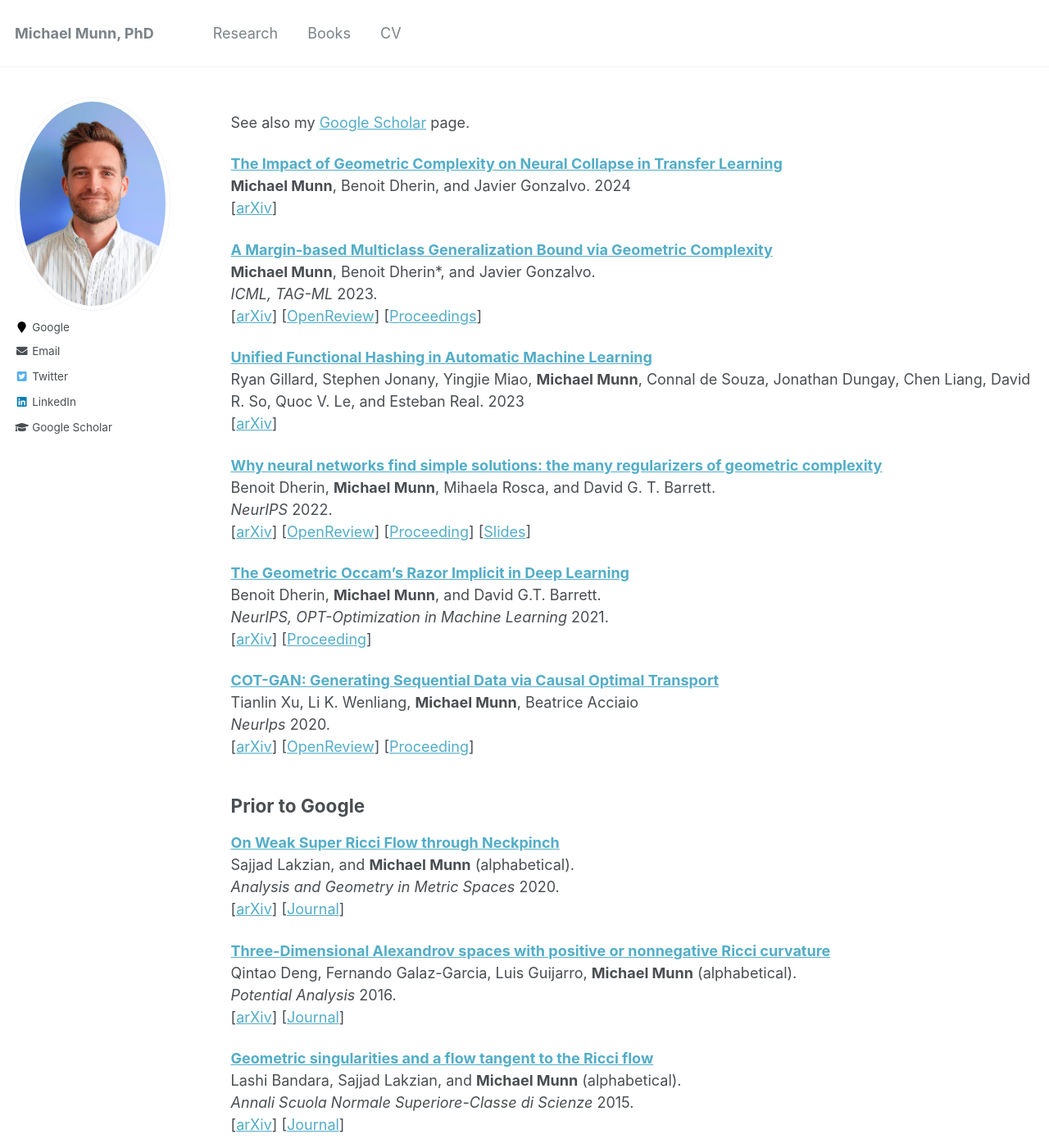
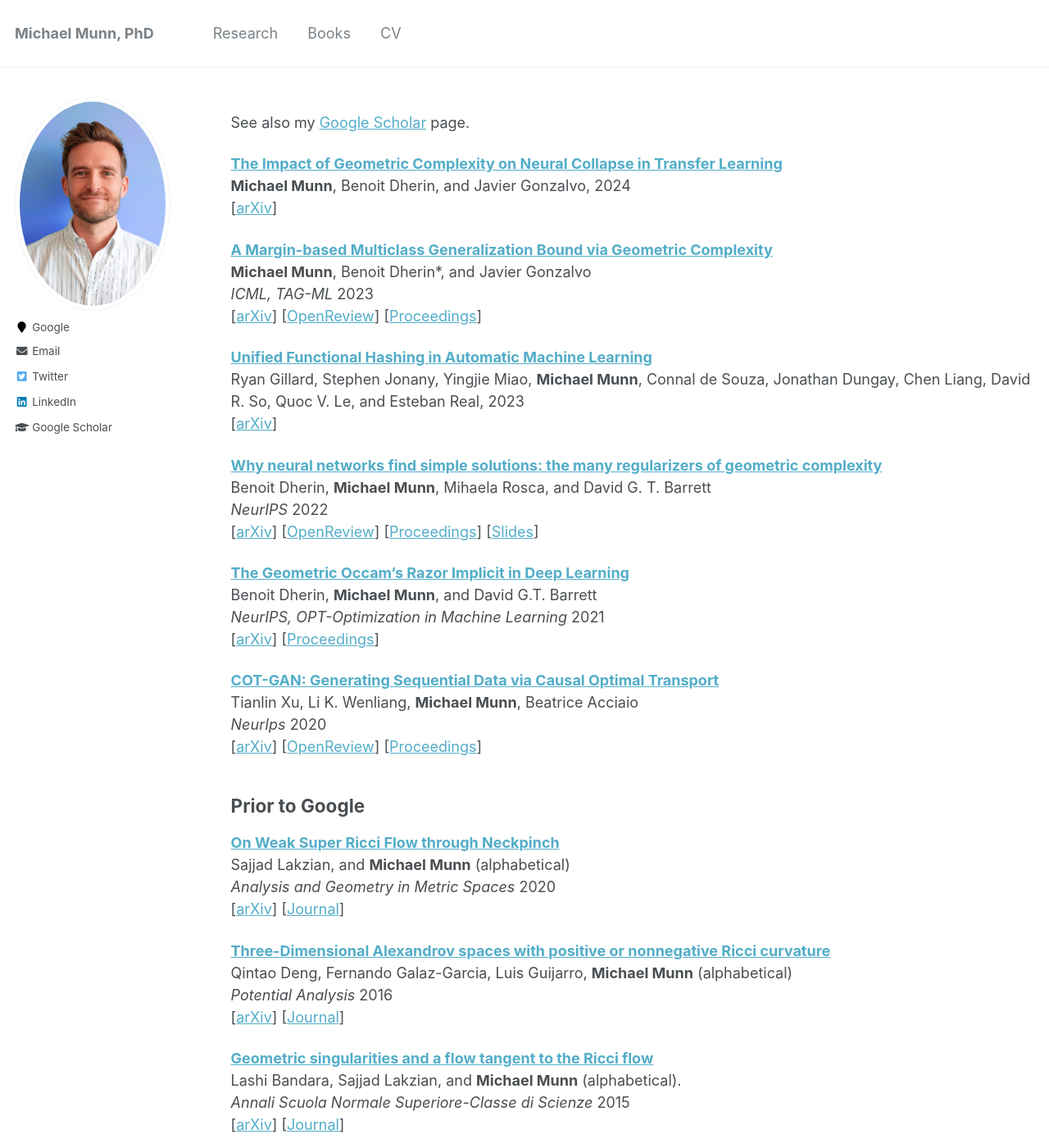
Before and after one commit to munnm/munnm.github.io, a Jekyll site: the page built from _pages/research.md, in a window 1280 px wide and 1400 px high. Shown: the whole window at 82% size. Built offline with Jekyll 4.4.1, drawn with Linux system fonts in a browser that asks for light colours; some of the changed text lies outside the part shown.

```diff
--- a/_pages/research.md
+++ b/_pages/research.md
@@ -9,69 +9,69 @@ author_profile: true
 See also my [Google Scholar](https://scholar.google.com/citations?user=agHn7jkAAAAJ&hl=en) page.
 
 [**The Impact of Geometric Complexity on Neural Collapse in Transfer Learning**](https://arxiv.org/abs/2405.15706) \\
-**Michael Munn**, Benoit Dherin, and Javier Gonzalvo. 2024 \\
+**Michael Munn**, Benoit Dherin, and Javier Gonzalvo, 2024 \\
 \[[arXiv](https://arxiv.org/abs/2405.15706)\]
 
 [**A Margin-based Multiclass Generalization Bound via Geometric Complexity**](https://arxiv.org/abs/) \\
-**Michael Munn**, Benoit Dherin\*, and Javier Gonzalvo. \\
-*ICML, TAG-ML* 2023. \\
+**Michael Munn**, Benoit Dherin\*, and Javier Gonzalvo \\
+*ICML, TAG-ML* 2023 \\
 \[[arXiv](https://arxiv.org/abs/)\]
 \[[OpenReview](https://openreview.net/forum?id=fEx3f7YXv1)\]
 \[[Proceedings](https://proceedings.mlr.press/v221/munn23a.html)\]
 
 [**Unified Functional Hashing in Automatic Machine Learning**](https://arxiv.org/abs/2302.05433) \\
-Ryan Gillard, Stephen Jonany, Yingjie Miao, **Michael Munn**, Connal de Souza, Jonathan Dungay, Chen Liang, David R. So, Quoc V. Le, and Esteban Real. 2023 \\
+Ryan Gillard, Stephen Jonany, Yingjie Miao, **Michael Munn**, Connal de Souza, Jonathan Dungay, Chen Liang, David R. So, Quoc V. Le, and Esteban Real, 2023 \\
 \[[arXiv](https://arxiv.org/abs/2302.05433)\]
 
 [**Why neural networks find simple solutions: the many regularizers of geometric complexity**](https://arxiv.org/abs/2209.13083) \\
-Benoit Dherin, **Michael Munn**, Mihaela Rosca, and David G. T. Barrett. \\
-*NeurIPS* 2022. \\
+Benoit Dherin, **Michael Munn**, Mihaela Rosca, and David G. T. Barrett \\
+*NeurIPS* 2022 \\
 \[[arXiv](https://arxiv.org/abs/2209.13083)\]
 \[[OpenReview](https://openreview.net/forum?id=-ZPeUAJlkEu)\]
-\[[Proceeding](https://proceedings.neurips.cc/paper_files/paper/2022/hash/0ff3502bb29570b219967278db150a50-Abstract-Conference.html)\]
+\[[Proceedings](https://proceedings.neurips.cc/paper_files/paper/2022/hash/0ff3502bb29570b219967278db150a50-Abstract-Conference.html)\]
 \[[Slides](https://nips.cc/media/neurips-2022/Slides/54458_xKZYv76.pdf)\]
 
 
 [**The Geometric Occam's Razor Implicit in Deep Learning**](https://arxiv.org/abs/2111.15090) \\
-Benoit Dherin, **Michael Munn**, and David G.T. Barrett. \\
-*NeurIPS, OPT-Optimization in Machine Learning* 2021. \\
+Benoit Dherin, **Michael Munn**, and David G.T. Barrett \\
+*NeurIPS, OPT-Optimization in Machine Learning* 2021 \\
 \[[arXiv](https://arxiv.org/abs/2111.15090)\]
-\[[Proceeding](https://proceedings.mlr.press/v195/zhang23a.html)\]
+\[[Proceedings](https://proceedings.mlr.press/v195/zhang23a.html)\]
 
 [**COT-GAN: Generating Sequential Data via Causal Optimal Transport**](https://arxiv.org/abs/2006.08571)\\
 Tianlin Xu, Li K. Wenliang, **Michael Munn**, Beatrice Acciaio \\
-*NeurIps* 2020. \\
+*NeurIps* 2020 \\
 \[[arXiv](https://arxiv.org/abs/2006.08571)\]
 \[[OpenReview](https://openreview.net/forum?id=MVJi7SdV1mp)\]
-\[[Proceeding](https://proceedings.neurips.cc/paper/2020/hash/641d77dd5271fca28764612a028d9c8e-Abstract.html)\]
+\[[Proceedings](https://proceedings.neurips.cc/paper/2020/hash/641d77dd5271fca28764612a028d9c8e-Abstract.html)\]
 
 ## Prior to Google
 
 [**On Weak Super Ricci Flow through Neckpinch**](https://arxiv.org/abs/2008.10508) \\
-Sajjad Lakzian, and **Michael Munn** (alphabetical). \\
-*Analysis and Geometry in Metric Spaces* 2020. \\
+Sajjad Lakzian, and **Michael Munn** (alphabetical) \\
+*Analysis and Geometry in Metric Spaces* 2020 \\
 \[[arXiv](https://arxiv.org/abs/2008.10508)\]
 \[[Journal](https://www.degruyter.com/document/doi/10.1515/agms-2020-0123/html?lang=en)\]
 
 [**Three-Dimensional Alexandrov spaces with positive or nonnegative Ricci curvature**](https://arxiv.org/abs/1602.07724) \\
-Qintao Deng, Fernando Galaz-Garcia, Luis Guijarro, **Michael Munn** (alphabetical). \\
-*Potential Analysis* 2016. \\
+Qintao Deng, Fernando Galaz-Garcia, Luis Guijarro, **Michael Munn** (alphabetical) \\
+*Potential Analysis* 2016 \\
 \[[arXiv](https://arxiv.org/abs/1602.07724)\]
 \[[Journal](https://link.springer.com/article/10.1007/s11118-017-9633-y)\]
 
 [**Geometric singularities and a flow tangent to the Ricci flow**](https://arxiv.org/abs/1505.05035) \\
 Lashi Bandara, Sajjad Lakzian, and **Michael Munn** (alphabetical). \\
-*Annali Scuola Normale Superiore-Classe di Scienze* 2015. \\
+*Annali Scuola Normale Superiore-Classe di Scienze* 2015 \\
 \[[arXiv](https://arxiv.org/abs/1505.05035)\]
 \[[Journal](https://journals.sns.it/index.php/annaliscienze/article/view/512)\]
 
 [**Intrinsic flat convergence with bounded Ricci curvature**](https://arxiv.org/abs/1405.3312) \\
-**Michael Munn** 2014 \\
+**Michael Munn**, 2014 \\
 \[[arXiv](https://arxiv.org/abs/1405.3312)\]
 
 [**Alexandrov spaces with large volume growth**](https://arxiv.org/abs/1405.3312) \\
 **Michael Munn** \\
-*Journal of Mathematical Analysis and Applications* 2014. \\
+*Journal of Mathematical Analysis and Applications* 2014 \\
 \[[arXiv](https://arxiv.org/abs/1405.3312)\]
 \[[Journal](https://www.sciencedirect.com/science/article/pii/S0022247X14003941)\]
 
@@ -85,18 +85,18 @@ Sajjad Lakzian, and **Michael Munn** (alphabetical), 2012 \\
 
 [**Volume growth and the topology of Gromov-Hausdorff limits**](https://arxiv.org/abs/1003.5691) \\
 **Michael Munn** \\
-*Differential Geometry and its Applications* 2010. \\
+*Differential Geometry and its Applications* 2010 \\
 \[[arXiv](https://arxiv.org/abs/1003.5691)\]
 \[[Journal](https://www.sciencedirect.com/science/article/pii/S0926224510000240)\]
 
 [**Volume growth and the topology of manifolds with nonnegative Ricci curvature**](https://arxiv.org/abs/0712.0827) \\
-**Michael Munn** \\
-*Journal of Geometric Analysis* 2009. \\
+**Michael Munn**. \\
+*Journal of Geometric Analysis* 2009 \\
 \[[arXiv](https://arxiv.org/abs/0712.0827)\]
 \[[Journal](https://link.springer.com/article/10.1007/s12220-010-9125-4)\]
 
 [**On the appearance of Eisenstein series through degeneration**](https://arxiv.org/abs/0801.3492) \\
 Dan Garbin, Jay Jorgenson, and **Michael Munn** (alphabetical). \\
-*Commentarii Mathematici Helvetici* 2008. \\
+*Commentarii Mathematici Helvetici* 2008 \\
 \[[arXiv](https://arxiv.org/abs/0801.3492)\]
 \[[Journal](https://ems.press/journals/cmh/issues/48)\]
```
Also changed, not shown: _pages/books.md (+2 -2 lines).
